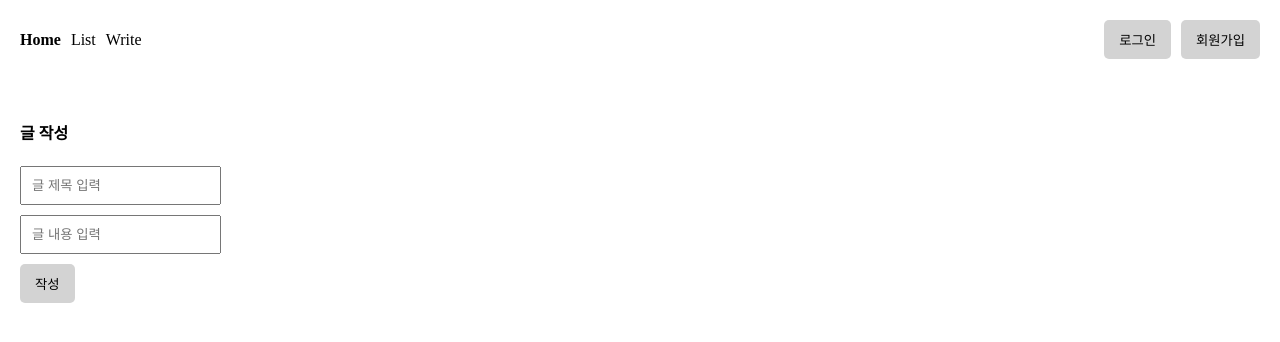
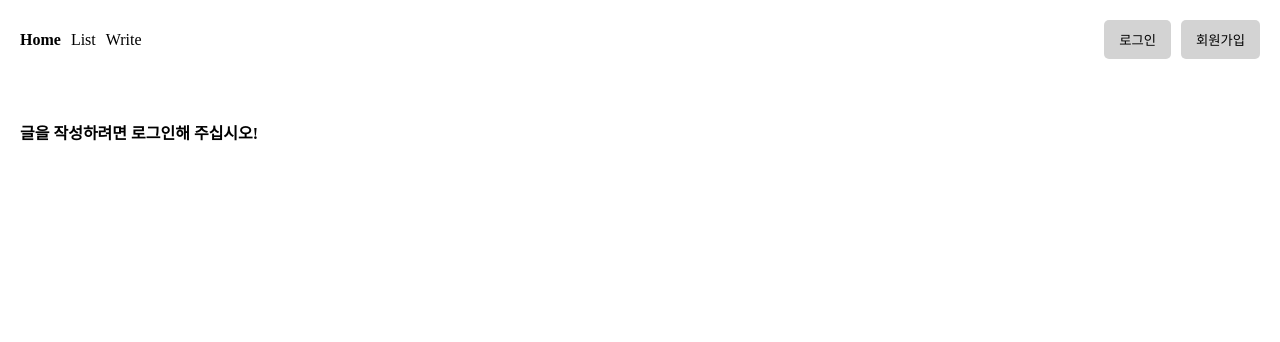
Before and after one commit to kyomin/next-beginner, a Next.js app in the folder board/: page /write in a window 1280 px wide. Shown: the top 342 px of the page. Built offline with nearby package versions, Linux system fonts and the light colour scheme; no server answers.

Commit message:
게시판 프로젝트 - 로그인 해야 글 작성할 수 있도록 작업

```diff
--- a/board/components/auth/AuthBtns.js
+++ b/board/components/auth/AuthBtns.js
@@ -1,9 +1,9 @@
 'use client';
+import { Fragment, useEffect, useState } from 'react';
 import axios from 'axios';
 import LoginBtn from './LoginBtn';
 import LogoutBtn from './LogoutBtn';
 import RegisterBtn from './RegisterBtn';
-import { Fragment, useEffect, useState } from 'react';
 
 export default function AuthBtns() {
   const [user, setUser] = useState(null);
--- a/board/pages/write/index.js
+++ b/board/pages/write/index.js
@@ -1,6 +1,23 @@
+import { Fragment, useEffect, useState } from 'react';
+import axios from 'axios';
+
 export default function Write() {
+  const [user, setUser] = useState(null);
+
+  useEffect(() => {
+    getUser();
+  }, []);
+
+  const getUser = async () => {
+    const response = await axios.get('/api/auth/me');
+
+    setUser(response.data ? response.data.user : null);
+  };
+
   return (
     <div className='p-20'>
+      {user ? (
+        <Fragment>
           <h4>글 작성</h4>
 
           <form action='/api/post/create' method='POST'>
@@ -8,6 +25,12 @@ export default function Write() {
             <input name='description' placeholder='글 내용 입력' />
             <button type='submit'>작성</button>
           </form>
+        </Fragment>
+      ) : (
+        <Fragment>
+          <h4>글을 작성하려면 로그인해 주십시오!</h4>
+        </Fragment>
+      )}
     </div>
   );
 }
```
Lines whose indentation alone changed are shown as unchanged.
